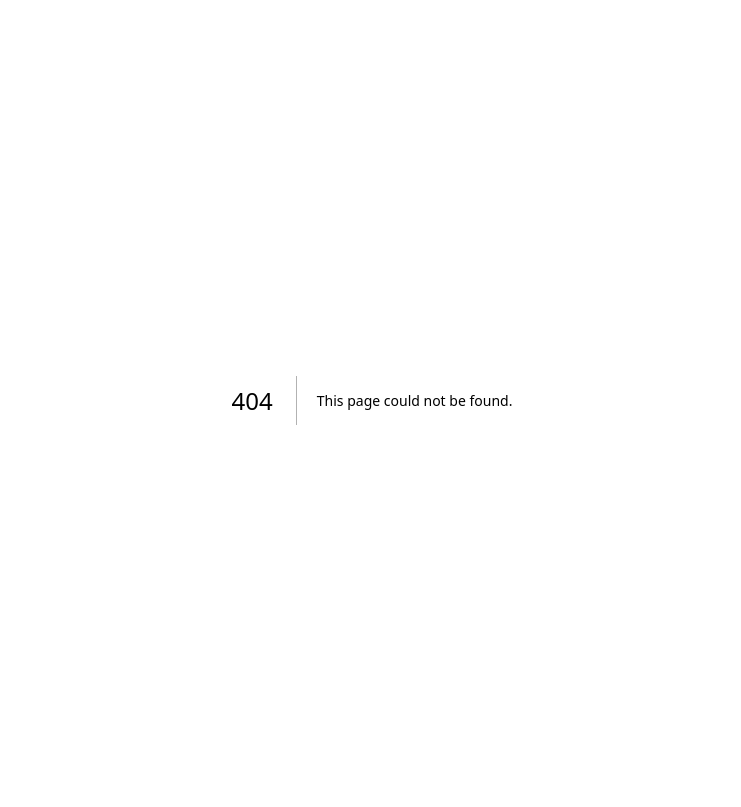
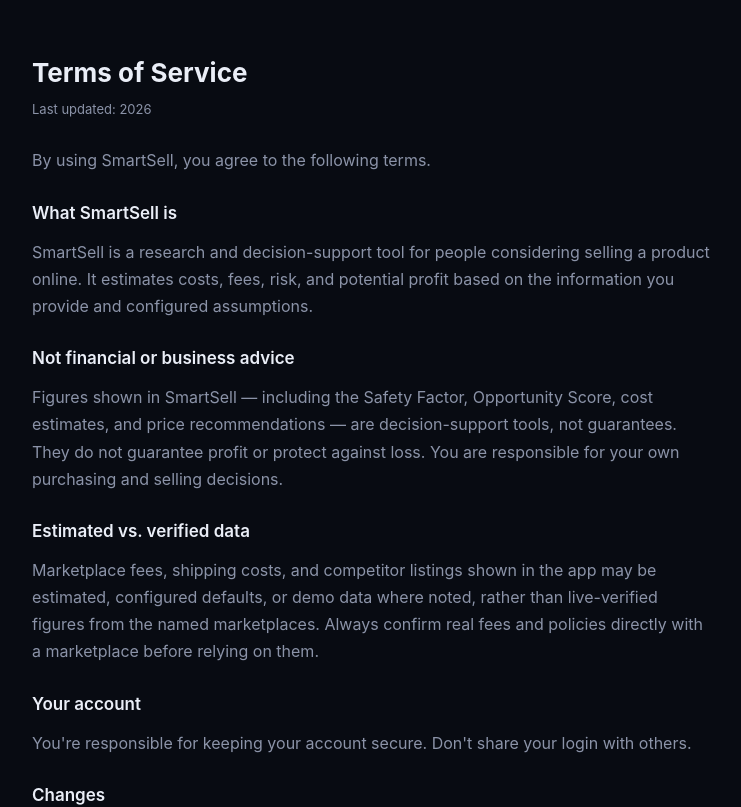
Before and after one commit to Thabiso-Nt/smartsell, a Next.js app: page /terms in a window 1280 px wide. Before the commit this address had no page. Shown: the top 807 px of the page, without its empty margins (268-1009 px from the left). Built offline with nearby package versions, Linux system fonts and the light colour scheme.

Commit message:
Create Terms of Service page component

```diff
--- /dev/null
+++ b/app/terms/page.js
@@ -0,0 +1,57 @@
+export const metadata = { title: "Terms of Service — SmartSell" };
+
+const S = {
+  bg: "#080B12", ink: "#EAEEF7", sub: "#8B93A8", lime: "#C6FF3D", line: "#232C41",
+};
+
+export default function TermsPage() {
+  return (
+    <div style={{ minHeight: "100vh", background: S.bg, color: S.ink, fontFamily: "'Inter', system-ui, sans-serif", padding: "40px 20px" }}>
+      <div style={{ maxWidth: 680, margin: "0 auto" }}>
+        <h1 style={{ fontSize: 26, fontWeight: 700, marginBottom: 6 }}>Terms of Service</h1>
+        <p style={{ color: S.sub, fontSize: 13, marginBottom: 30 }}>Last updated: 2026</p>
+
+        <p style={{ lineHeight: 1.7, color: S.sub, marginBottom: 20 }}>
+          By using SmartSell, you agree to the following terms.
+        </p>
+
+        <h2 style={{ fontSize: 17, fontWeight: 600, marginTop: 28, marginBottom: 10 }}>What SmartSell is</h2>
+        <p style={{ lineHeight: 1.7, color: S.sub, marginBottom: 20 }}>
+          SmartSell is a research and decision-support tool for people considering selling a
+          product online. It estimates costs, fees, risk, and potential profit based on the
+          information you provide and configured assumptions.
+        </p>
+
+        <h2 style={{ fontSize: 17, fontWeight: 600, marginTop: 28, marginBottom: 10 }}>Not financial or business advice</h2>
+        <p style={{ lineHeight: 1.7, color: S.sub, marginBottom: 20 }}>
+          Figures shown in SmartSell — including the Safety Factor, Opportunity Score, cost
+          estimates, and price recommendations — are decision-support tools, not guarantees.
+          They do not guarantee profit or protect against loss. You are responsible for your own
+          purchasing and selling decisions.
+        </p>
+
+        <h2 style={{ fontSize: 17, fontWeight: 600, marginTop: 28, marginBottom: 10 }}>Estimated vs. verified data</h2>
+        <p style={{ lineHeight: 1.7, color: S.sub, marginBottom: 20 }}>
+          Marketplace fees, shipping costs, and competitor listings shown in the app may be
+          estimated, configured defaults, or demo data where noted, rather than live-verified
+          figures from the named marketplaces. Always confirm real fees and policies directly
+          with a marketplace before relying on them.
+        </p>
+
+        <h2 style={{ fontSize: 17, fontWeight: 600, marginTop: 28, marginBottom: 10 }}>Your account</h2>
+        <p style={{ lineHeight: 1.7, color: S.sub, marginBottom: 20 }}>
+          You're responsible for keeping your account secure. Don't share your login with others.
+        </p>
+
+        <h2 style={{ fontSize: 17, fontWeight: 600, marginTop: 28, marginBottom: 10 }}>Changes</h2>
+        <p style={{ lineHeight: 1.7, color: S.sub, marginBottom: 20 }}>
+          SmartSell is an evolving tool. Features may change, be added, or be removed over time.
+        </p>
+
+        <div style={{ marginTop: 40, paddingTop: 20, borderTop: `1px solid ${S.line}` }}>
+          <a href="/" style={{ color: S.lime, fontSize: 13, textDecoration: "none" }}>← Back to SmartSell</a>
+        </div>
+      </div>
+    </div>
+  );
+}
```
